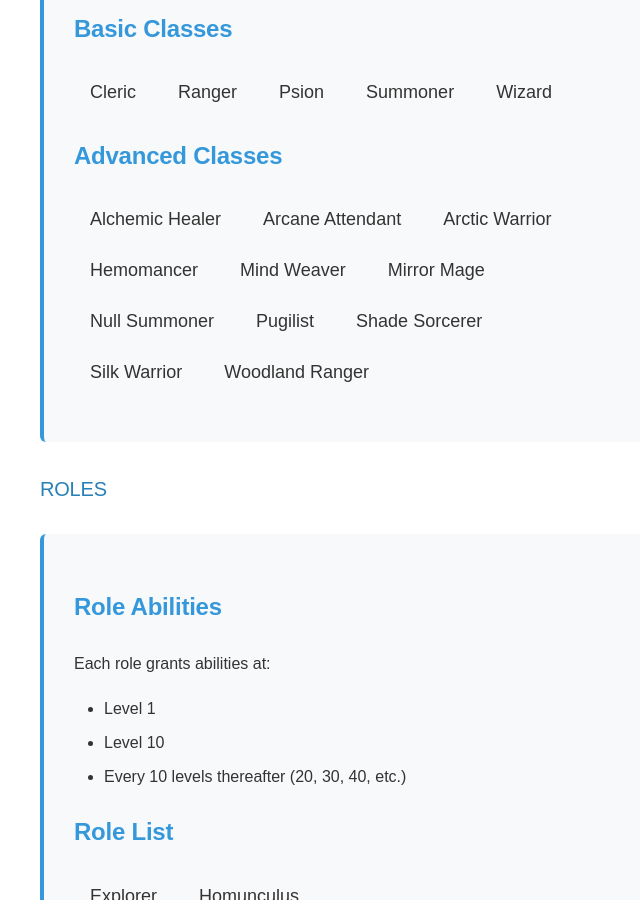
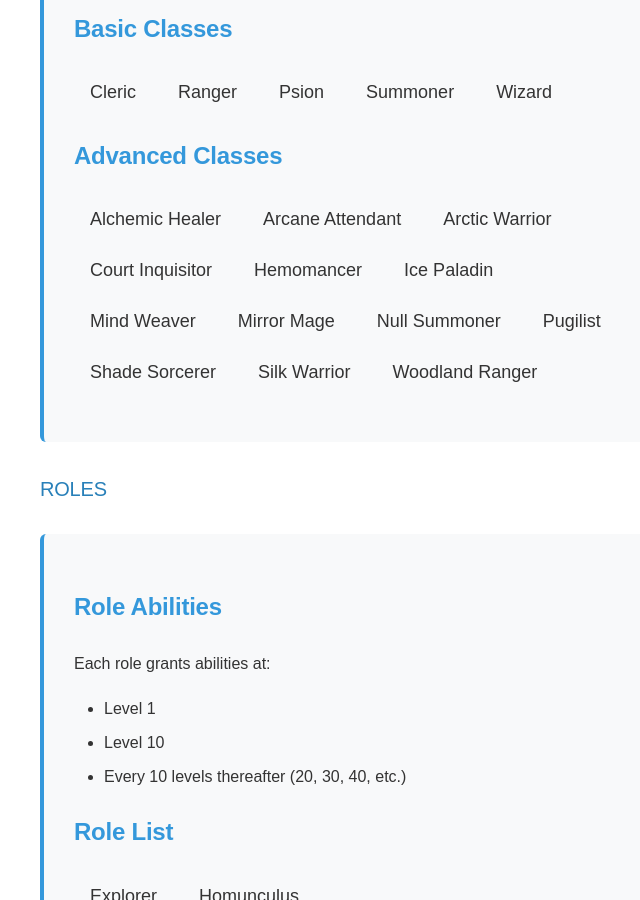
Before and after one commit to ozyssj/auramana-rpg, an MkDocs documentation site: the page built from docs/echo-system.md, in a window 1280 px wide and 900 px high, scrolled down 12913 px. Shown: the whole window, without its empty margins (296-936 px from the left). Built offline with MkDocs 1.6.1 and Material for MkDocs 9.7.7, drawn with Linux system fonts in a browser that asks for light colours.

Commit message:
Update echo-system.md

```diff
--- a/docs/echo-system.md
+++ b/docs/echo-system.md
@@ -593,7 +593,9 @@
                 <span class="class-tag advanced">Alchemic Healer</span>
                 <span class="class-tag advanced">Arcane Attendant</span>
                 <span class="class-tag advanced">Arctic Warrior</span>
+                <span class="class-tag advanced">Court Inquisitor</span>
                 <span class="class-tag advanced">Hemomancer</span>
+                <span class="class-tag advanced">Ice Paladin</span>
                 <span class="class-tag advanced">Mind Weaver</span>
                 <span class="class-tag advanced">Mirror Mage</span>
                 <span class="class-tag advanced">Null Summoner</span>
```
